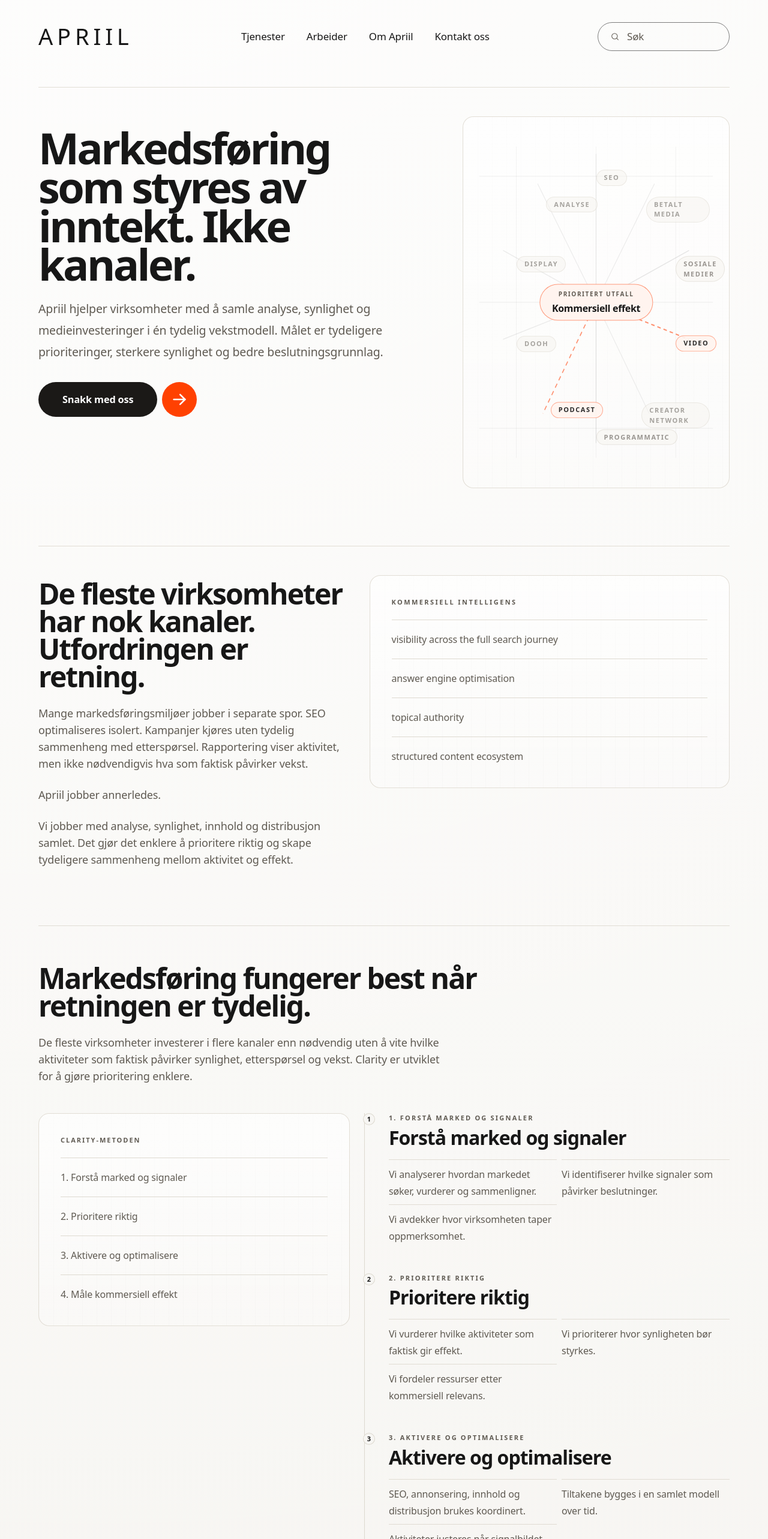
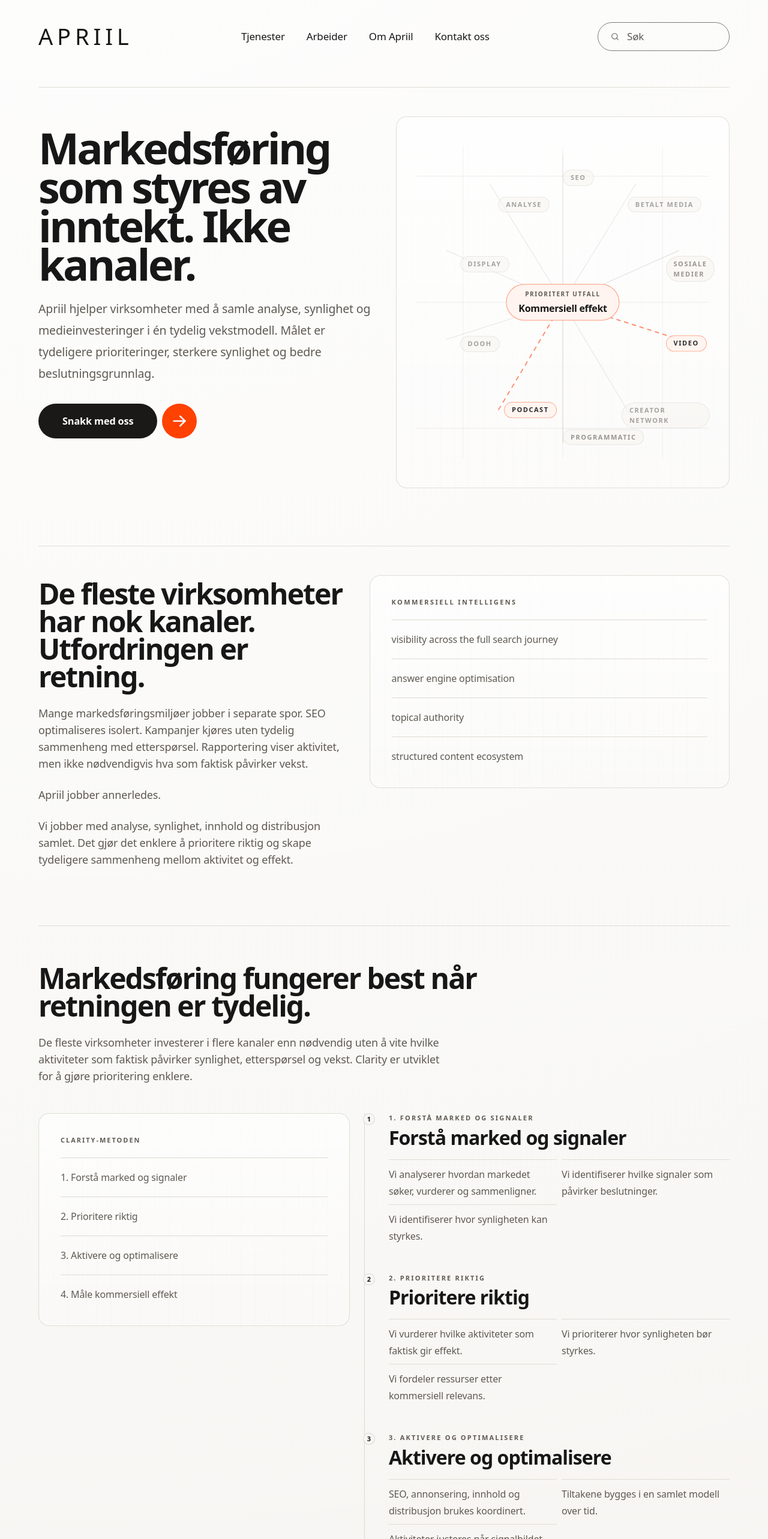
Before and after one commit to CognitiveFire/SEO-MICROSITE, a Next.js app: page /tjenester/digital-markedsforing in a window 1280 px wide. Shown: the top 2566 px of the page at 60% size. Built offline with nearby package versions, Linux system fonts and the light colour scheme.

Commit message:
Adjust digital marketing hero to 50-50 layout

```diff
--- a/app/tjenester/digital-markedsforing/page.tsx
+++ b/app/tjenester/digital-markedsforing/page.tsx
@@ -88,7 +88,7 @@ const methodologySteps = [
     points: [
       "Vi analyserer hvordan markedet søker, vurderer og sammenligner.",
       "Vi identifiserer hvilke signaler som påvirker beslutninger.",
-      "Vi avdekker hvor virksomheten taper oppmerksomhet.",
+      "Vi identifiserer hvor synligheten kan styrkes.",
     ],
   },
   {
@@ -196,8 +196,8 @@ const caseStudies: CaseStudyContent[] = [
     ],
   },
   {
-    id: "melk",
-    toggleLabel: "Melk",
+    id: "oppskrift",
+    toggleLabel: "Oppskrift",
     title: "Fra innholdsproduksjon til tydeligere synlighet",
     subtitle:
       "AI-tilpasset innholdsstruktur for en stor norsk innholdsplattform.",
@@ -224,12 +224,12 @@ export default function DigitalMarkedsforingPage() {
   return (
     <main className="w-full px-6 pb-20 pt-8 md:px-10 md:pt-10 xl:px-16">
       <div className="w-full space-y-20 md:space-y-24">
-        <section className="grid gap-10 border-t border-apriil-line/70 pt-12 lg:grid-cols-[1.2fr_0.8fr] lg:items-start">
+        <section className="grid gap-10 border-t border-apriil-line/70 pt-12 lg:grid-cols-2 lg:items-start">
           <div>
-            <h1 className="mt-5 max-w-xl text-5xl font-semibold tracking-[-0.05em] text-apriil-dark md:text-7xl md:leading-[0.9]">
+            <h1 className="mt-5 max-w-2xl text-5xl font-semibold tracking-[-0.05em] text-apriil-dark md:text-7xl md:leading-[0.9]">
               Markedsføring som styres av inntekt. Ikke kanaler.
             </h1>
-            <p className="mt-6 max-w-xl text-lg leading-9 text-apriil-muted md:text-[1.22rem]">
+            <p className="mt-6 max-w-2xl text-lg leading-9 text-apriil-muted md:text-[1.22rem]">
               Apriil hjelper virksomheter med å samle analyse, synlighet og
               medieinvesteringer i én tydelig vekstmodell. Målet er tydeligere
               prioriteringer, sterkere synlighet og bedre beslutningsgrunnlag.
```
